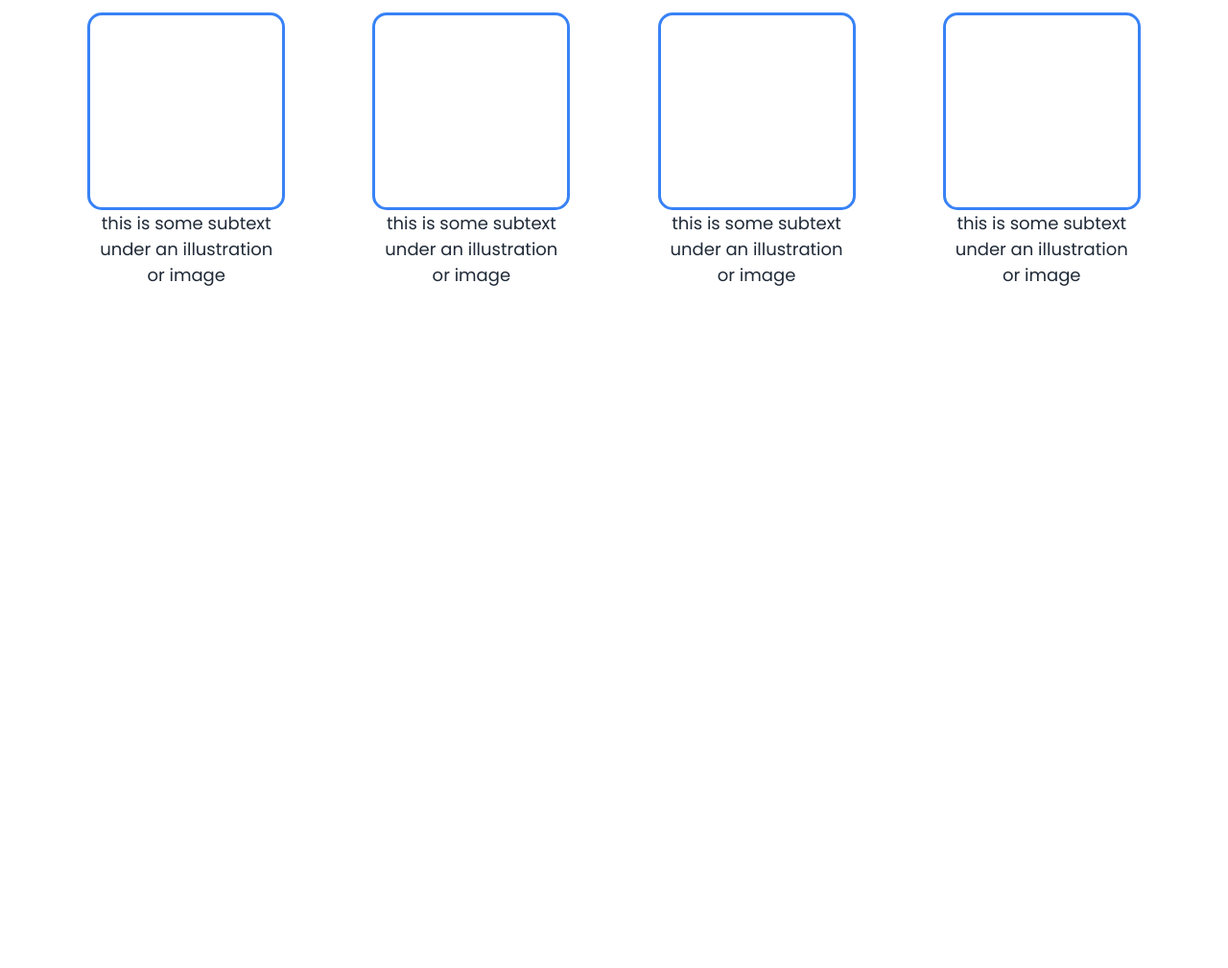
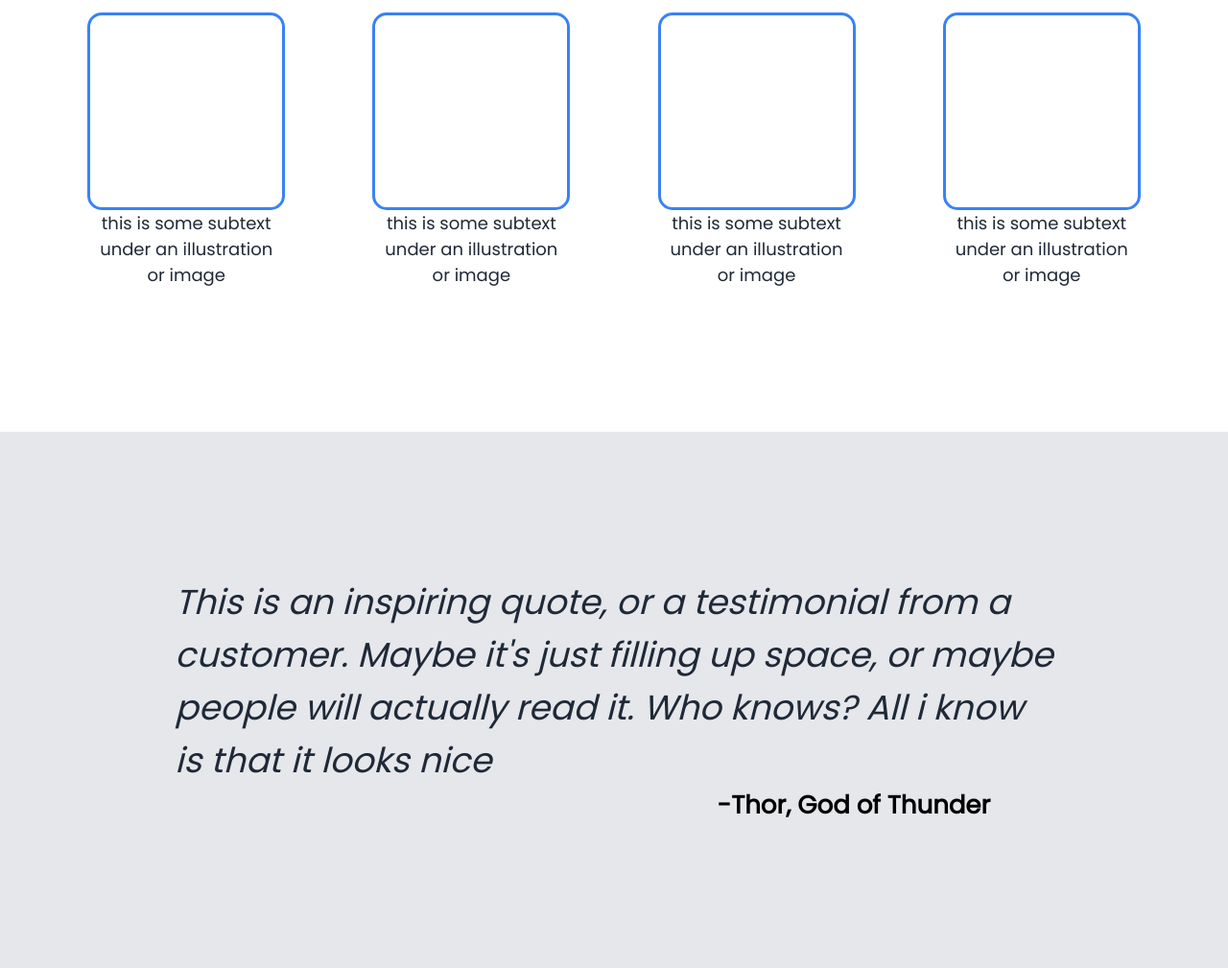
Before and after one commit to brunomattesco/landing-page, a plain HTML site: page index.html in a window 1280 px wide. Shown: the part 729-1738 px from the top of the page at 96% size. Before the commit the page ends 1029 px from the top, so only its background shows below. Drawn offline with Linux system fonts and the light colour scheme.

Commit message:
Third section finalized

```diff
--- a/index.html
+++ b/index.html
@@ -52,6 +52,11 @@
             <p class="p-second">this is some subtext <br> under an illustration <br> or image</p>
         </div>
     </div>
+
+<div class="third-section">
+    <h3>This is an inspiring quote, or a testimonial from a <br> customer. Maybe it's just filling up space, or maybe <br> people will actually read it. Who knows? All i know <br> is that it looks nice</h3>
+    <p id="author">-Thor, God of Thunder</p>
+</div>
 </div>
 </body>
 </html>
--- a/style.css
+++ b/style.css
@@ -114,3 +114,26 @@ h2 {
     color: #1f2937;
     text-align: center;
 }
+
+.third-section {
+    background-color: #e5e7eb;
+    margin-top: 150px;
+    padding: 150px;
+    display: flex;
+    flex-direction: column;
+    justify-content: center;
+    align-items: center;
+}
+
+h3 {
+    color: #1f2937;
+    font-size: 36px;
+    font-weight: lighter;
+    font-style: italic;
+}
+
+#author {
+    font-weight: bolder;
+    font-size: 26px;
+    padding-left: 500px;
+}
```
